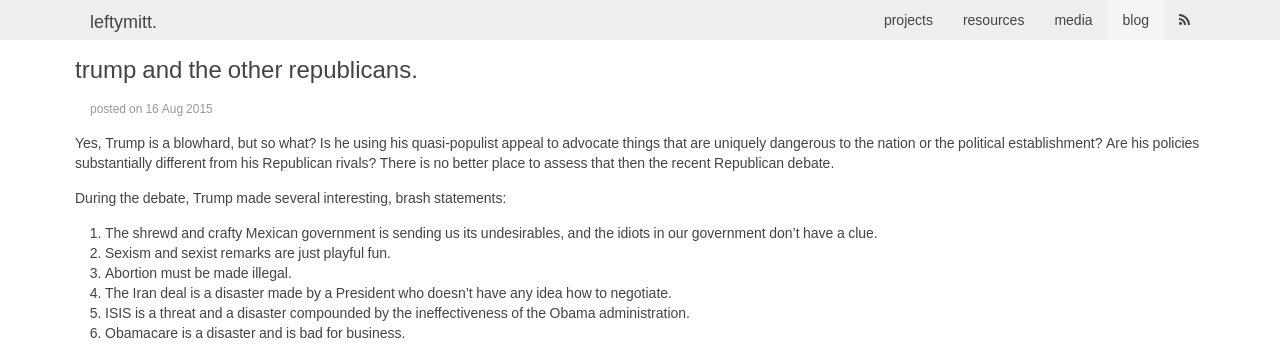
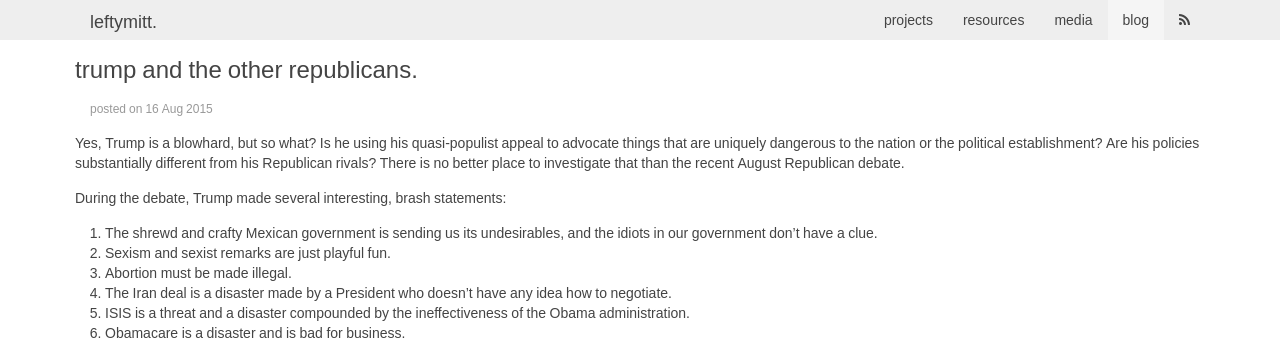
Before and after one commit to leftymitt/leftymitt.com, a Jekyll site: the page built from _posts/2015-08-16-trump-republican-comparisons.md, in a window 1280 px wide and 900 px high. Shown: the top 345 px of the window. Built offline with Jekyll 4.4.1, drawn with Linux system fonts in a browser that asks for light colours.

Commit message:
add more yaml metadata to all posts

```diff
--- a/_posts/2015-08-16-trump-republican-comparisons.md
+++ b/_posts/2015-08-16-trump-republican-comparisons.md
@@ -3,9 +3,12 @@
 title: trump and the other republicans.
 category: blog
 img: republican-logo.svg
+
+added_date: "2015-08-16"
+published_date: "2015-08-16"
 ---
 
-Yes, Trump is a blowhard, but so what? Is he using his quasi-populist appeal to advocate things that are uniquely dangerous to the nation or the political establishment? Are his policies substantially different from his Republican rivals? There is no better place to assess that then the recent Republican debate.
+Yes, Trump is a blowhard, but so what? Is he using his quasi-populist appeal to advocate things that are uniquely dangerous to the nation or the political establishment? Are his policies substantially different from his Republican rivals? There is no better place to investigate that than the recent August Republican debate.
 
 During the debate, Trump made several interesting, brash statements:
 1. The shrewd and crafty Mexican government is sending us its undesirables, and the idiots in our government don't have a clue.
```
Also changed, not shown: _posts/2015-08-31-randomness-and-modulo-division.md (+6 -2 lines), _posts/2015-12-26-veracity-of-drone-statistics.md (+1 -1 lines), _posts/2015-12-28-filibuster-in-us-history.md (+1 -1 lines).
